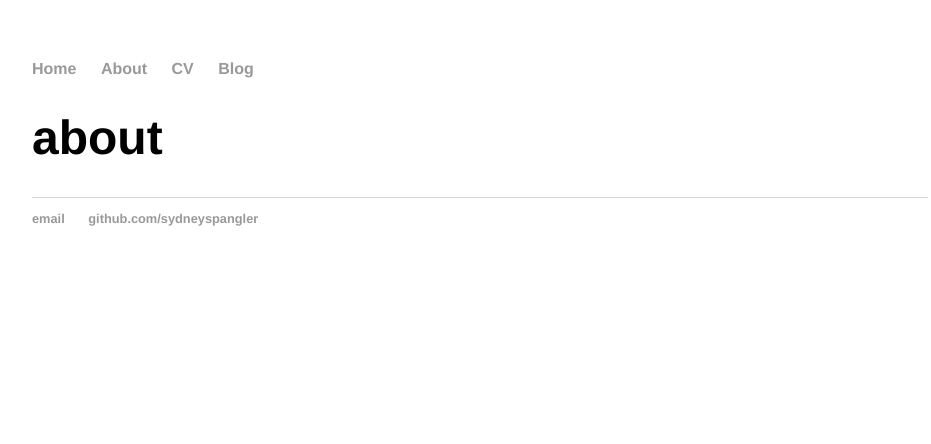
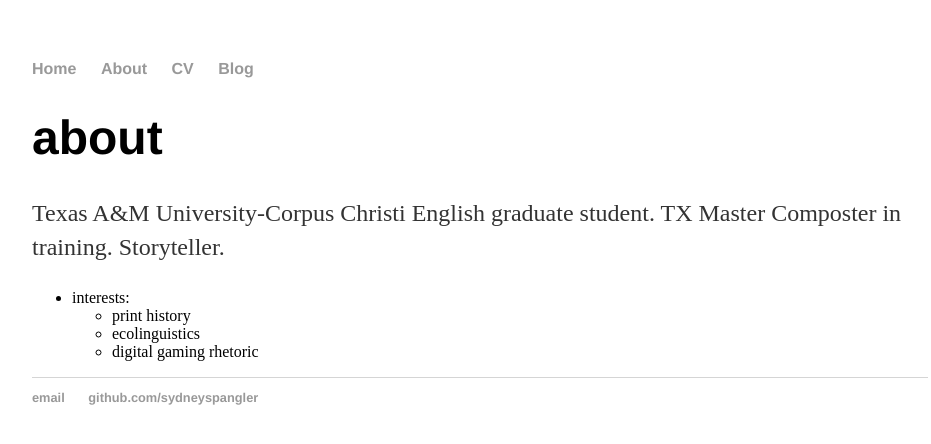
Before and after one commit to sydneyspangler/sydneyspangler.github.io, a Jekyll site: the page built from about/index.html, in a window 1280 px wide. Shown: the top 444 px of the page, without its empty margins (160-1091 px from the left). Built offline with Jekyll 4.4.1, drawn with Linux system fonts in a browser that asks for light colours.

Commit message:
Update index.html

```diff
--- a/about/index.html
+++ b/about/index.html
@@ -4,5 +4,14 @@ title: About
 ---
 <div class="blurb">
 	<h1>about</h1>
-	<p></p>
+	<p>Texas A&amp;M University-Corpus Christi English graduate student. TX Master Composter in training. Storyteller.</p>
+	<ul>
+		<li>interests:
+			<ul>
+				<li>print history</li>
+				<li>ecolinguistics</li>
+				<li>digital gaming rhetoric</li>
+			</ul>
+		</li>
+	</ul>
 </div><!-- /.blurb -->
```
